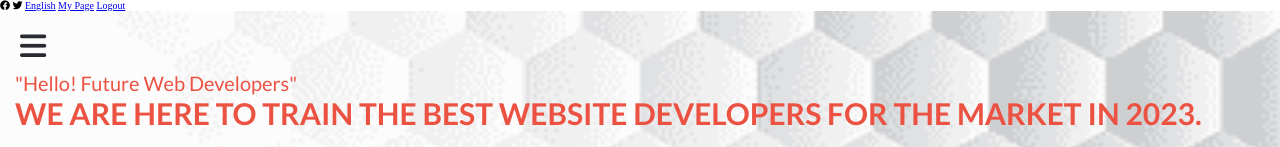
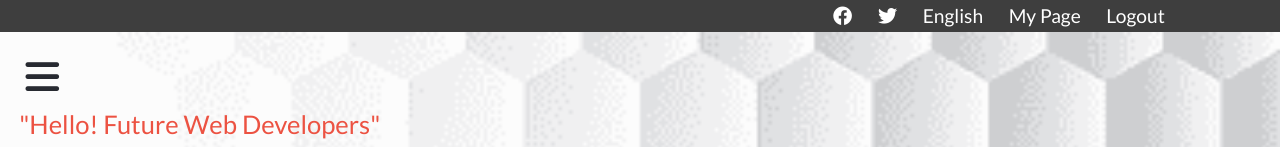
Before and after one commit to Sofinaye/Capstone, a website: page index.html in a window 1280 px wide. Shown: the top 147 px of the page. Drawn offline with Linux system fonts and the light colour scheme.

Commit message:
Add header style

```diff
--- a/style.css
+++ b/style.css
@@ -9,6 +9,10 @@ html {
   padding: 0;
   margin: 0;
   box-sizing: inherit;
+}
+
+.header {
+  display: none;
 }
 
 .home {
@@ -137,3 +141,31 @@ html {
   margin: 1rem 46%;
   background-color: #ec5242;
 }
+
+@media only screen and (min-width: 768px) {
+  html {
+    font-size: 80%;
+  }
+
+  .header {
+  display: flex;
+  font-family: 'Lato';
+  justify-content: flex-end;
+  align-items: center;
+  padding: 0 9rem 0 0;
+  gap: 2rem;
+  background: #3e3e3e;
+}
+
+.header i {
+  font-size: 1.5rem;
+  color: #fff;
+  padding: 0.5rem 0;
+}
+
+.header a {
+  text-decoration: none;
+  font-size: 1.5rem;
+  color:#fff;
+}
+}
```
